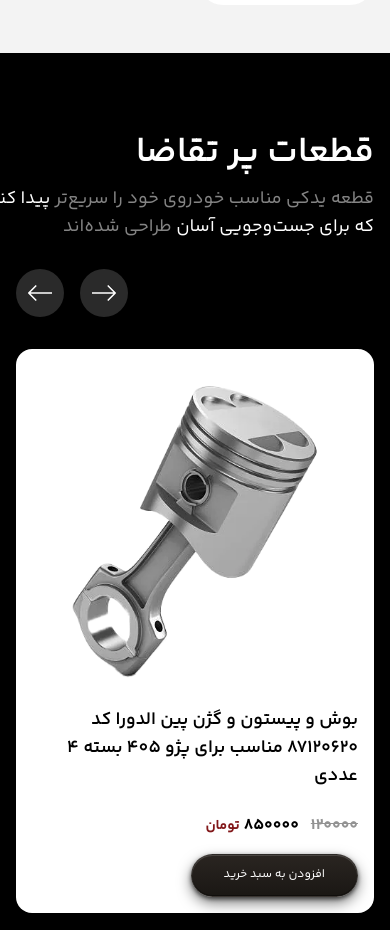
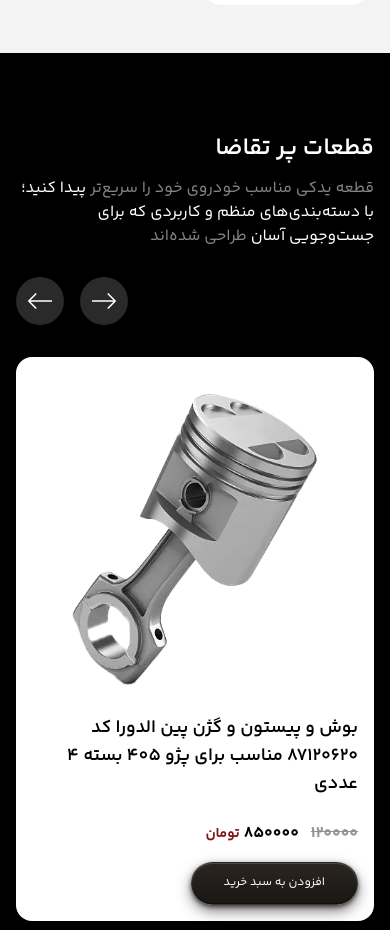
Before and after one commit to hatef-dev/car-ecommerce, a Vue app: page / in a window 390 px wide. Shown: the part 2800-3730 px from the top of the page. Built offline with nearby package versions, Linux system fonts and the light colour scheme.

Commit message:
add slideShow

```diff
--- a/src/components/ProductSwiper.vue
+++ b/src/components/ProductSwiper.vue
@@ -52,7 +52,7 @@
       :breakpoints="{
         640: { slidesPerView: 1, spaceBetween: 20 },
         768: { slidesPerView: 3, spaceBetween: 30 },
-        1024: { slidesPerView: 5, spaceBetween: 20 },
+        1024: { slidesPerView: slideshow, spaceBetween: 20 },
       }"
       :modules="modules"
       :navigation="navigation"
@@ -95,15 +95,12 @@ export default {
   name: "ProductSwiper",
   components: { Swiper, SwiperSlide, ProductCard },
   props: {
-    border: {
-      type: Boolean,
-      default: true,
-    },
-    paddingY: {
-      type: String,
-      default: "0px",
+    slideshow: {
+      type: Number,
+      default: 5,
     },
   },
+
   data() {
     return {
       modules: [Navigation],
--- a/src/views/HomeView.vue
+++ b/src/views/HomeView.vue
@@ -158,14 +158,14 @@
     </div>
     <div class="py-20 bg-black relative">
       <div class="container flex flex-col gap-y-3">
-        <h2 class="text-white font-semibold text-4xl">قطعات پر تقاضا</h2>
-        <p class="w-2xl text-[#848484] text-lg">
+        <h2 class="text-white font-semibold text-2xl sm:text-3xl md:text-4xl">قطعات پر تقاضا</h2>
+        <p class="w-full max-w-xl md:max-w-2xl text-[#848484] text-base md:text-lg">
           قطعه یدکی مناسب خودروی خود را سریع‌تر<span class="text-white">
             پیدا کنید؛ با دسته‌بندی‌های منظم و کاربردی که برای جست‌وجویی آسان</span
           >
           طراحی شده‌اند
         </p>
-        <ProductSwiper></ProductSwiper>
+        <ProductSwiper :slideshow="5"></ProductSwiper>
       </div>
     </div>
   </div>
```
